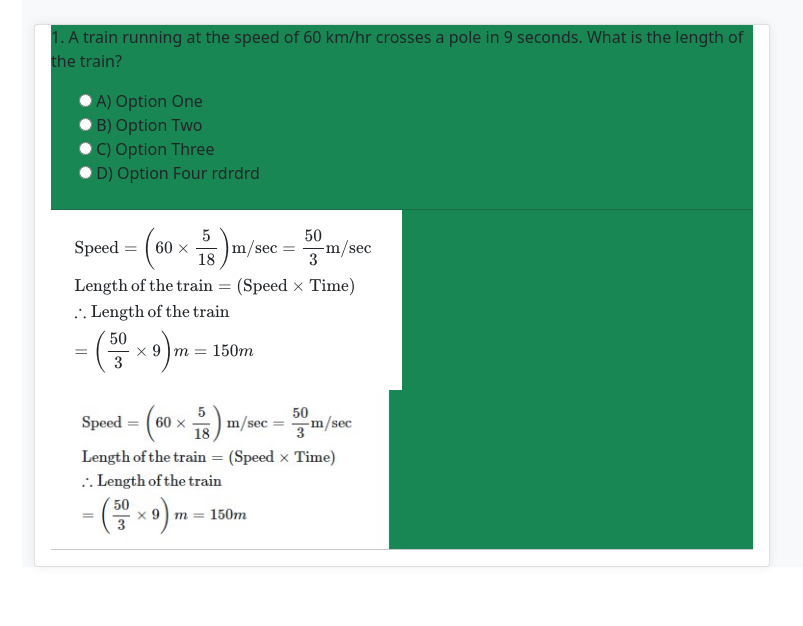
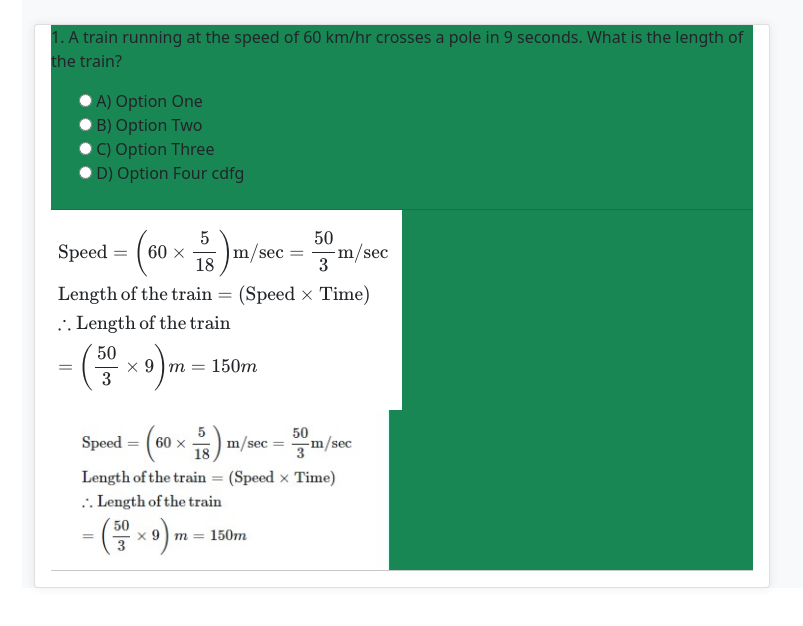
Before and after one commit to dpkjha08/blog, a plain HTML site: page html/problems_on_trains_01.html in a window 1280 px wide. Shown: the whole page, without its empty margins (48-851 px from the left). Drawn offline with nearby package versions, Linux system fonts and the light colour scheme; some packages are replaced by stand-ins of ours.

Commit message:
With Image without Image-4

```diff
--- a/html/problems_on_trains_01.html
+++ b/html/problems_on_trains_01.html
@@ -50,14 +50,14 @@
                                     <input type="radio" name="fav_language" value="HTcdfML">
                                     <label for="cd">C) Option Three</label><br>
                                     <input type="radio" name="fav_language" value="HTcdfML">
-                                    <label for="cd">D) Option Four rdrdrd</label><br>
+                                    <label for="cd">D) Option Four cdfg</label><br>
 
                                 </form>
                             </div>
                             <hr class="p-0 m-0">
                             <div class="answer" >
                                 <div class="row">
-                                    <div class="col-lg-6 col-sm-12 bg-white" style=" font-size: 0.9em;">
+                                    <div class="col-lg-6 col-sm-12 bg-white">
                                         $$\eqalign{
                                             & {\text{Speed}} = \left( {60 \times \frac{5}{{18}}} \right){\text{m/sec}} =  {\frac{{50}}{3}} {\text{m/sec}}  \cr
                                             & {\text{Length}}\,{\text{of}}\,{\text{the}}\,{\text{train}} = \left( {{\text{Speed}} \times {\text{Time}}} \right)  \cr
```
